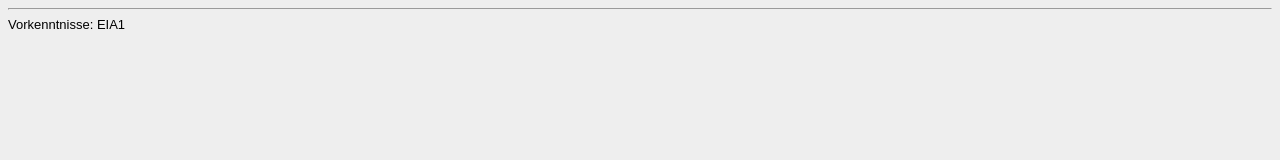
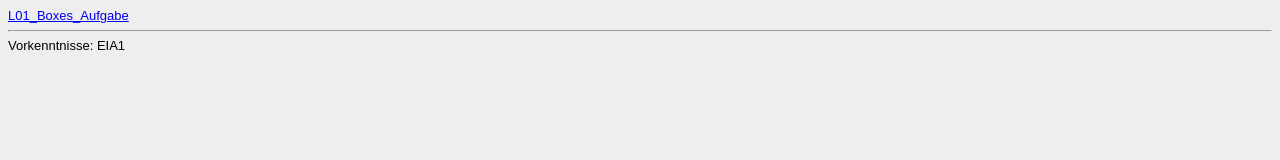
Before and after one commit to theresagut/EIA2-1, a plain HTML site: page Steckbrief/steckbrief.htm in a window 1280 px wide. Drawn offline with Linux system fonts and the light colour scheme.

Commit message:
L01_Boxes aufgabe

```diff
--- a/Steckbrief/steckbrief.htm
+++ b/Steckbrief/steckbrief.htm
@@ -6,6 +6,7 @@
 </head>
 <body>
 <!-- Bitte keine Änderung in der obenstehenden Zeile vornehmen -->
+<a href="https://michellewillmann.github.io/EIA2/L01_Boxes/L01_Boxes.pdf"target="_blank">L01_Boxes_Aufgabe</a></br>
 
 
 <!-- Hier bitte die Vorkenntnisse im Bereich Programmierung zu Beginn der Veranstaltung kurz beschreiben! -->
```
Also changed, not shown: L01_Boxes/WhatsApp Image 2020-04-25 at 18.36.12(1).jpeg (added), L01_Boxes/WhatsApp Image 2020-04-25 at 18.36.12.jpeg (added), L01_Boxes/WhatsApp Image 2020-04-25 at 18.36.13.jpeg (added), 2 other files.
